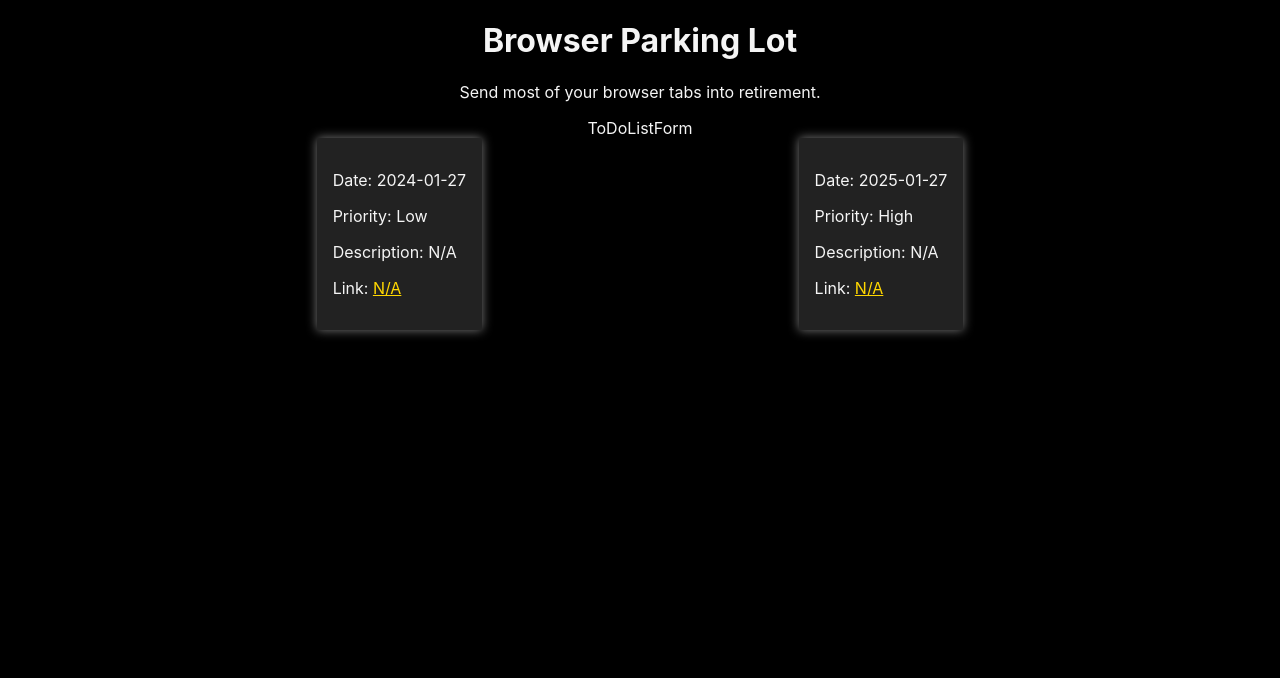
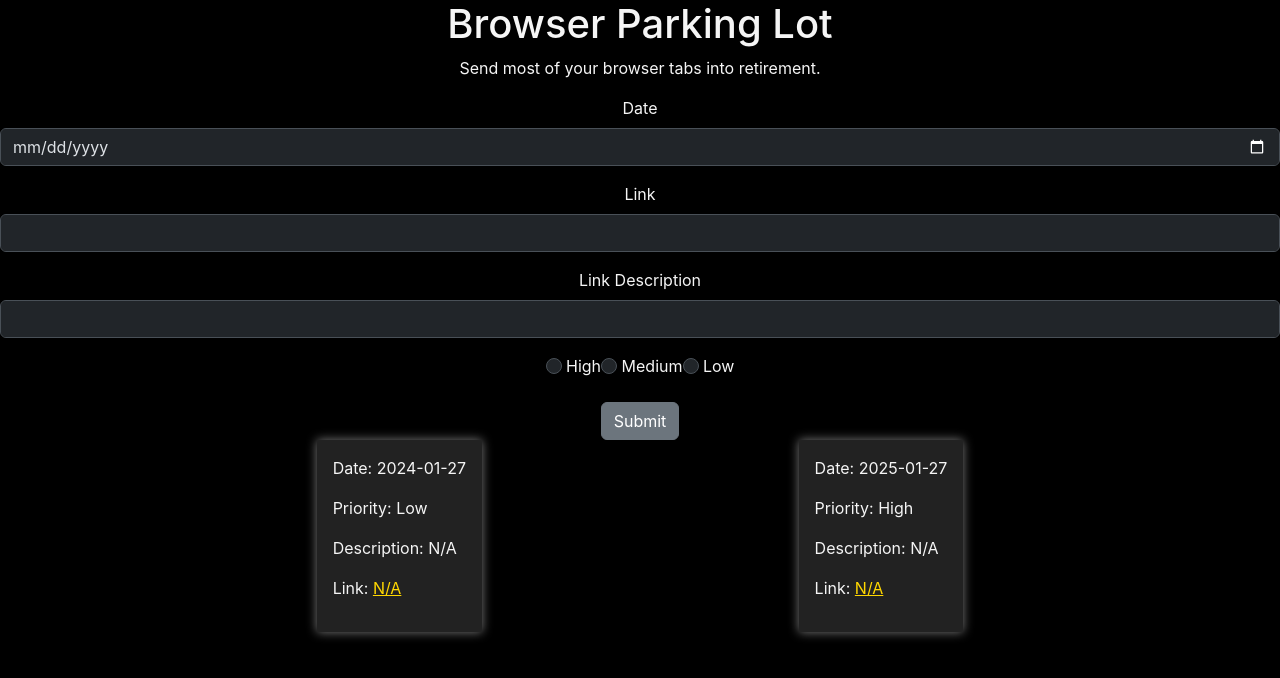
Before and after one commit to cheyennefahr123/to-do-list, a React (Create React App) app: page / in a window 1280 px wide. Shown: the top 678 px of the page. Built offline with nearby package versions, Linux system fonts and the light colour scheme.

Commit message:
created basic form - will style form in next commit

```diff
--- a/src/Components/ToDoListForm/ToDoListForm.jsx
+++ b/src/Components/ToDoListForm/ToDoListForm.jsx
@@ -1,7 +1,49 @@
 import React from 'react'
+import { Form, Button, FormGroup, Label, Input } from 'reactstrap';
 
 export default function ToDoListForm() {
   return (
-    <div>ToDoListForm</div>
+    <Form data-bs-theme="dark" className="to-do-form">
+      <FormGroup className ="to-do-row">
+        <Label htmlFor="link-date">Date</Label>
+        <Input id="link-date" name="date" type="date" required />
+      </FormGroup>
+      <FormGroup className ="to-do-row">
+        <Label htmlFor="link-url">Link</Label>
+        <Input id="link-url" name="url" type="url" required />
+      </FormGroup>
+      <FormGroup className ="to-do-row">
+        <Label htmlFor="link-description">Link Description</Label>
+        <Input
+          id="link-description"
+          type="text"
+          name="description"
+          required />
+      </FormGroup>
+      <FormGroup className ="to-do-row">
+        <Input
+          name="radio-priority"
+          type="radio"
+          value="High"
+          id="prio-high" />
+        {' '}
+        <Label htmlFor="prio-medium">High</Label>
+        <Input
+          name="radio-priority"
+          type="radio"
+          value="Medium"
+          id="prio-medium" />
+        {' '}
+        <Label htmlFor="prio-medium">Medium</Label>
+        <Input
+          name="radio-priority"
+          type="radio"
+          value="Low"
+          id="prio-low" />
+        {' '}
+        <Label htmlFor="prio-low">Low</Label>
+      </FormGroup>
+      <Button type="submit">Submit</Button>
+    </Form>
   );
 }
--- a/src/index.js
+++ b/src/index.js
@@ -1,5 +1,6 @@
 import React from "react";
 import ReactDOM from "react-dom/client";
+import "bootstrap/dist/css/bootstrap.min.css";
 import "./index.css";
 import App from "./App";
 
```
